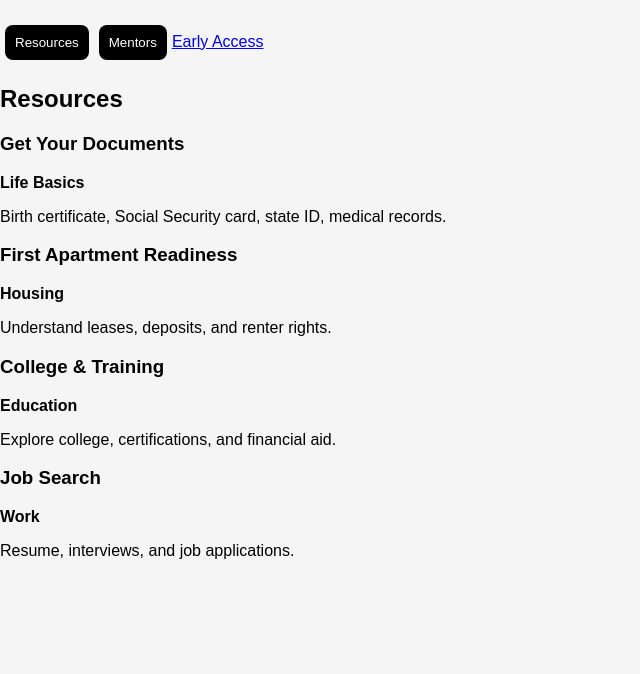
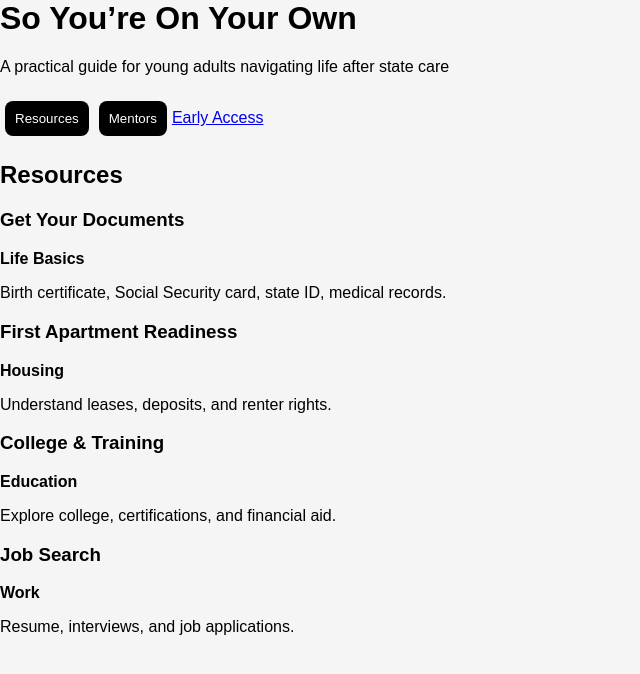
Before and after one commit to dradinalundy/foster-transition-toolkit, a React (Vite) app: page / in a window 1280 px wide. Shown: the top 674 px of the page, without its empty margins (0-640 px from the left). Built offline with nearby package versions, Linux system fonts and the light colour scheme.

Commit message:
Update main.jsx

```diff
--- a/src/main.jsx
+++ b/src/main.jsx
@@ -1,4 +1,4 @@
-import React, { useMemo, useState } from "react";
+import React, { useState } from "react";
 import { createRoot } from "react-dom/client";
 import "./styles.css";
 
@@ -57,6 +57,15 @@ function App() {
 
   return (
     <div className="app">
+
+      {/* ✅ BOOK TITLE + POSITIONING */}
+      <header className="header">
+        <h1>So You’re On Your Own</h1>
+        <p className="subtitle">
+          A practical guide for young adults navigating life after state care
+        </p>
+      </header>
+
       <nav className="tabs">
         <button onClick={() => setActiveTab("resources")}>
           Resources
@@ -66,7 +75,7 @@ function App() {
           Mentors
         </button>
 
-        {/* ✅ SINGLE EARLY ACCESS TAB LINKING TO GOOGLE FORM */}
+        {/* ✅ SINGLE EARLY ACCESS TAB */}
         <a
           href="https://tinyurl.com/SoYoureOnYourOwn"
           target="_blank"
```
